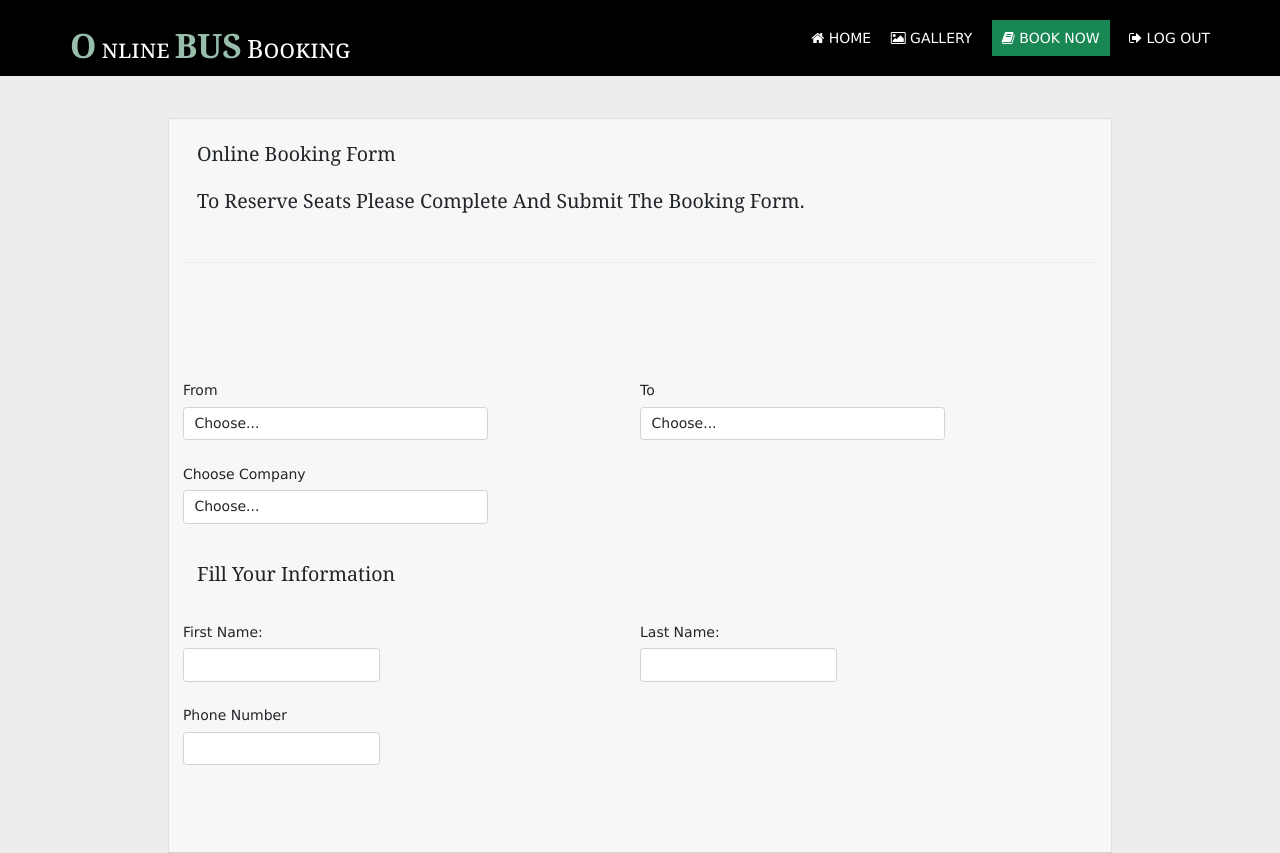
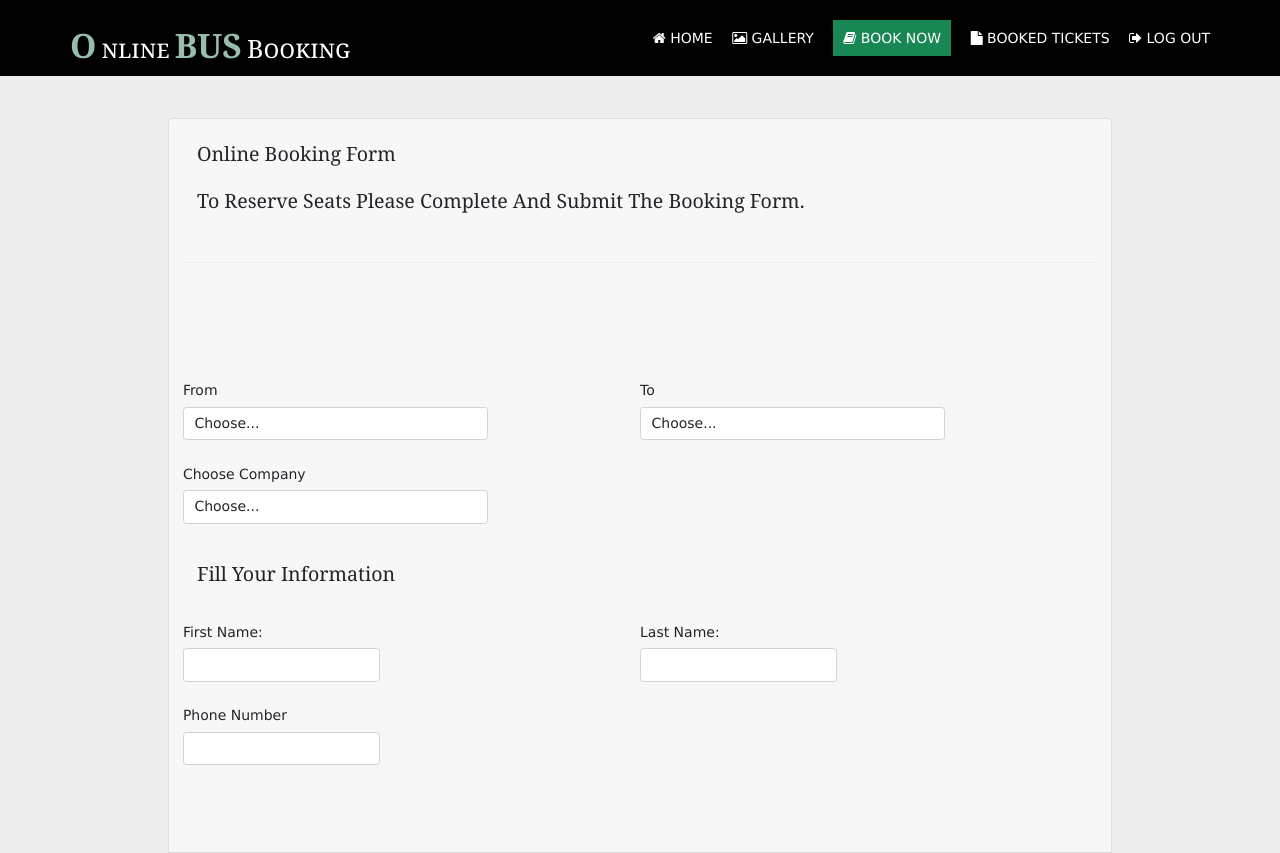
Before and after one commit to ashirsaleh/online-bus-booking, a PHP site: page /book.php in a window 1280 px wide. Shown: the top 853 px of the page. Run offline with PHP 8.4, Linux system fonts and the light colour scheme; a user stored in the database is signed in.

Commit message:
add booked tickets menu

```diff
--- a/book.php
+++ b/book.php
@@ -32,6 +32,7 @@
                     <li><a href="./"><i class="fa fa-home" aria-hidden="true"></i> Home</a></li>
                     <li><a href="gallery.php"><i class="fa fa-photo" aria-hidden="true"></i> Gallery</a></li>
                     <li class="active"><a href="book.php"><i class="fa fa-book" aria-hidden="true"></i> Book Now</a></li>
+                    <li><a href="tickets.php"><i class="fa fa-file" aria-hidden="true"></i> Booked Tickets</a></li>
                     <li><a href="login.php"><i class="fa fa-sign-out" aria-hidden="true"></i> Log Out</a></li>
                 </ul>
             </nav>
```
